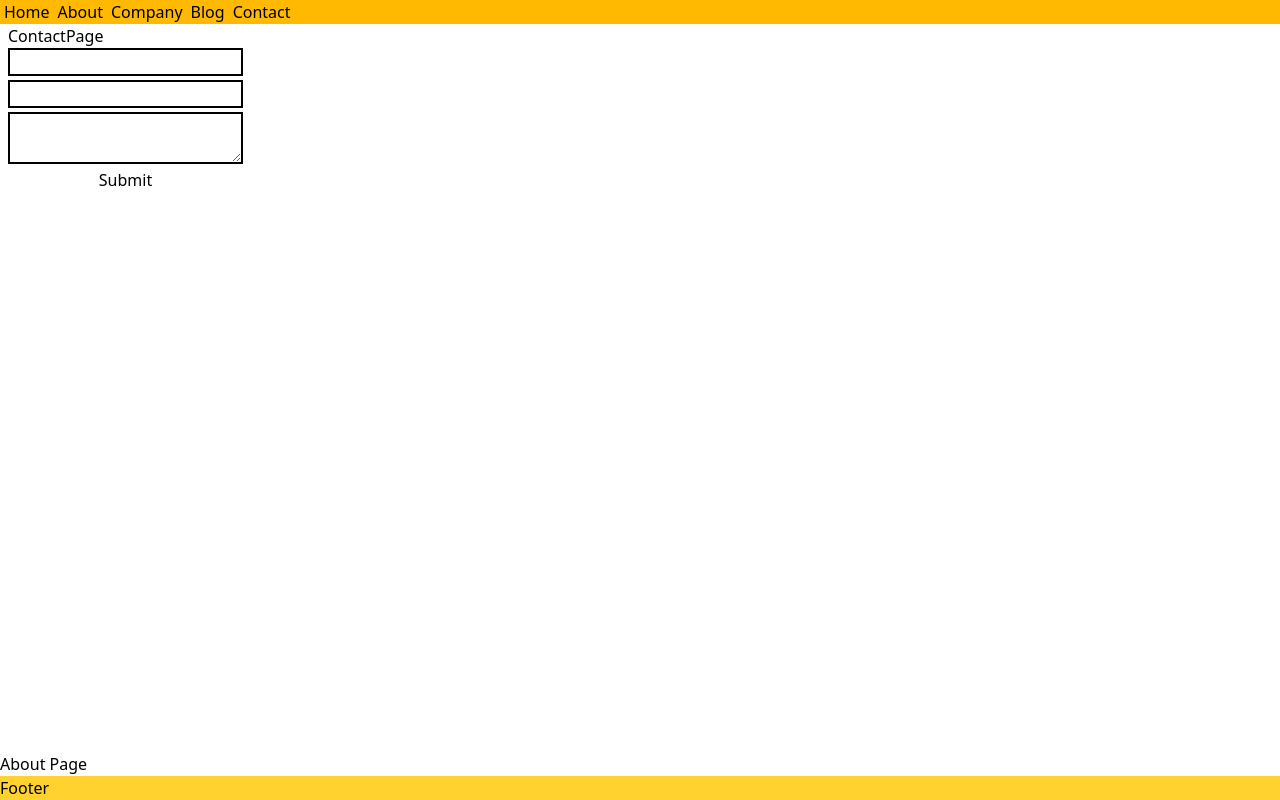
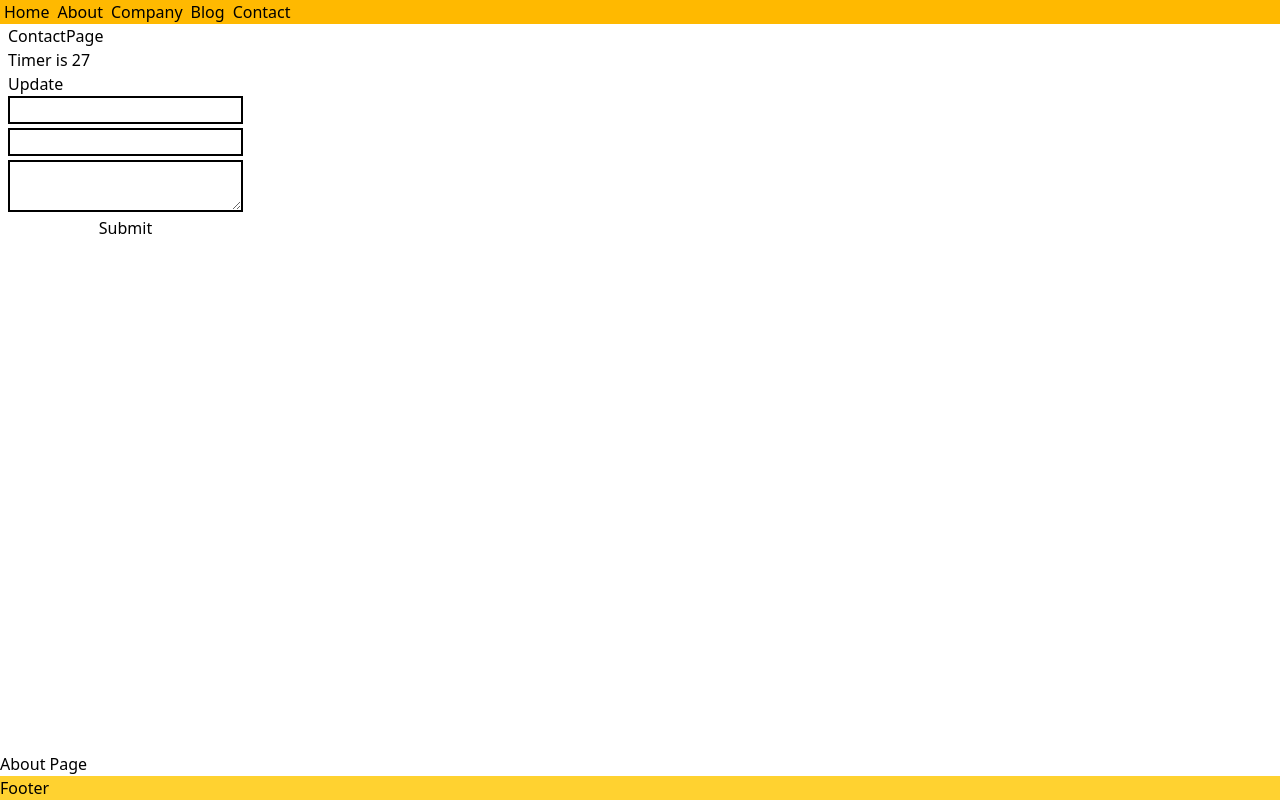
Before and after one commit to rans0000/retynn-tut, a Next.js app: page /contact in a window 1280 px wide. Built offline with nearby package versions, Linux system fonts and the light colour scheme.

Commit message:
custom hooks

```diff
--- a/src/componnets/ContactForm.tsx
+++ b/src/componnets/ContactForm.tsx
@@ -1,6 +1,7 @@
 "use client";
 
 import { myAction } from "@/actions/servercalls";
+import { useTimer } from "@/utils/hooks";
 import { TFormData } from "@/utils/types";
 import { useActionState } from "react";
 
@@ -12,8 +13,15 @@ function ContactForm() {
     initialData
   );
 
+  const { a, updateValue } = useTimer(200);
+
   return (
     <div>
+      Timer is {a}
+      <br />
+      <button type="button" onClick={() => updateValue(5)}>
+        Update
+      </button>
       <form action={formAction} className="flex flex-col gap-1 w-max">
         <input
           type="text"
--- /dev/null
+++ b/src/utils/hooks.ts
@@ -0,0 +1,15 @@
+import { useState } from "react";
+
+export function useTimer(interval: number) {
+  const [a, setA] = useState(0);
+
+  const updateValue = (num: number) => {
+    setA(num);
+  };
+
+  setTimeout(() => {
+    setA((prev) => prev + 1);
+  }, interval);
+
+  return { a, updateValue };
+}
```
